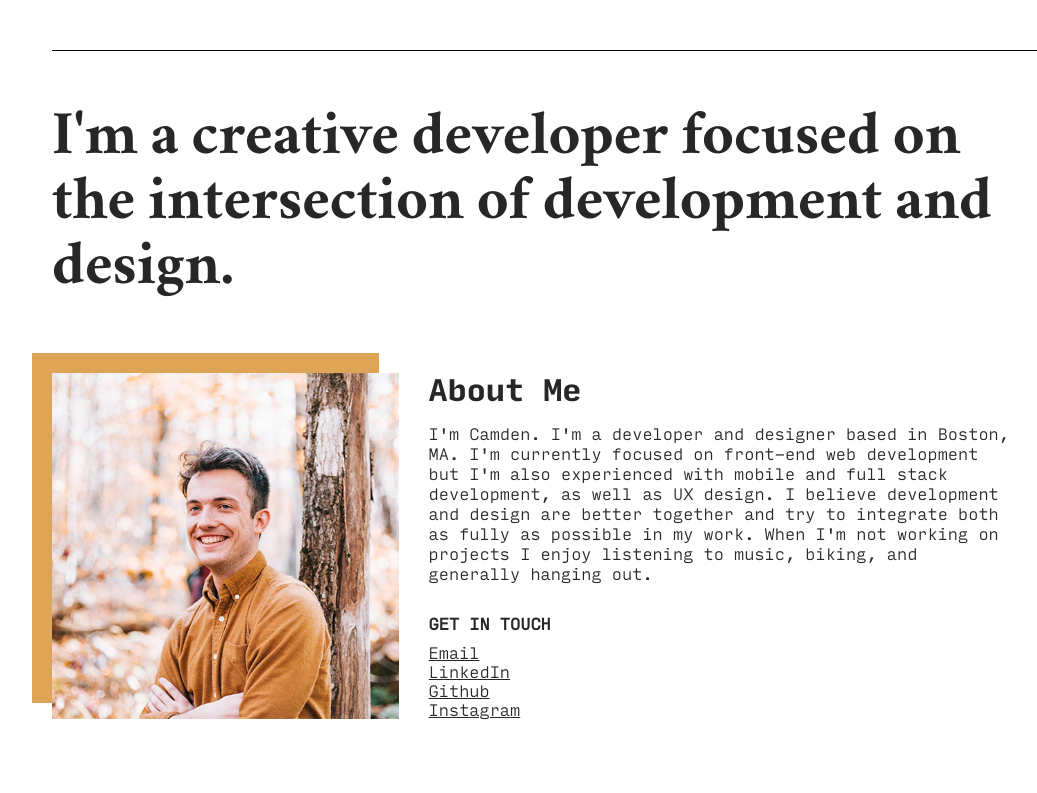
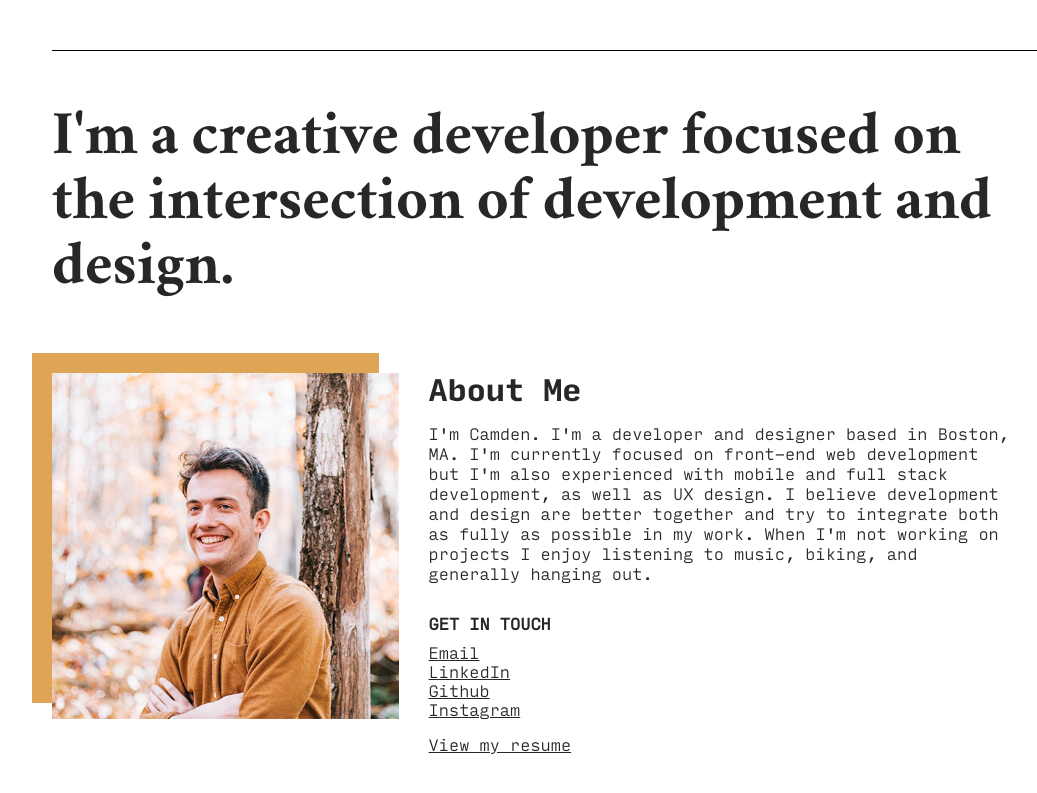
Before and after one commit to camden11/portfolio-old, a React (Create React App) app: page / in a window 1280 px wide. Shown: the part 1144-1937 px from the top of the page, without its empty margins (88-1125 px from the left). Built offline with nearby package versions, Linux system fonts and the light colour scheme.

Commit message:
resume is back

```diff
--- a/src/components/About.js
+++ b/src/components/About.js
@@ -4,6 +4,7 @@ import styled from 'styled-components';
 import ProjectPreviewColor from '../components/ProjectPreviewColor';
 import { H1, H3, H4, InlineImg, A, P } from '../components/typed';
 
+import Documents from '../documents';
 import Image from '../img';
 import { TypeIndexTracker } from '../lib/utils';
 import { MediaQueries } from '../style';
@@ -129,12 +130,9 @@ class About extends Component {
                 </A>
               </li>
             </ul>
-            {/* <A
-              index={tracker.index()}
-              href="https://drive.google.com/file/d/0B-RHHMn7HqGwbVlxQU9GbENYbms/view?usp=sharing"
-            >
+            <A index={tracker.index()} href={Documents.resume}>
               View my resume
-            </A> */}
+            </A>
           </TextSection>
         </GridParent>
       </div>
--- a/src/documents/index.js
+++ b/src/documents/index.js
@@ -1,5 +1,5 @@
-import resume from './Camden_Phalen_Resume_2017.pdf';
+import resume from './camden_phalen_resume_2018.pdf';
 
 export default {
-  resume
-}
+  resume,
+};
```
Also changed, not shown: 2 other files (tests, documents, lock files or other folders).
